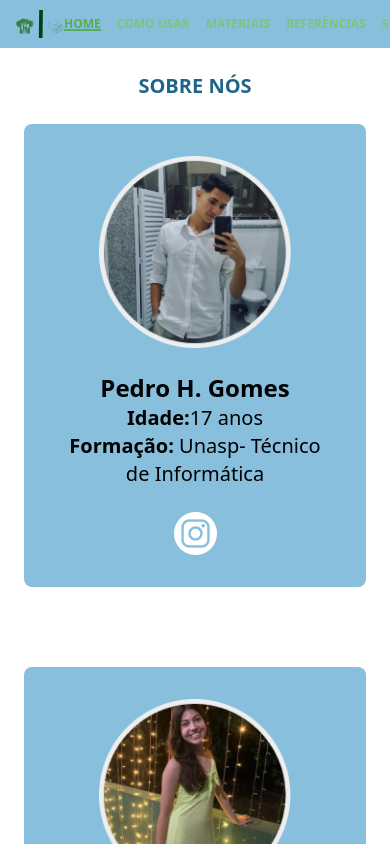
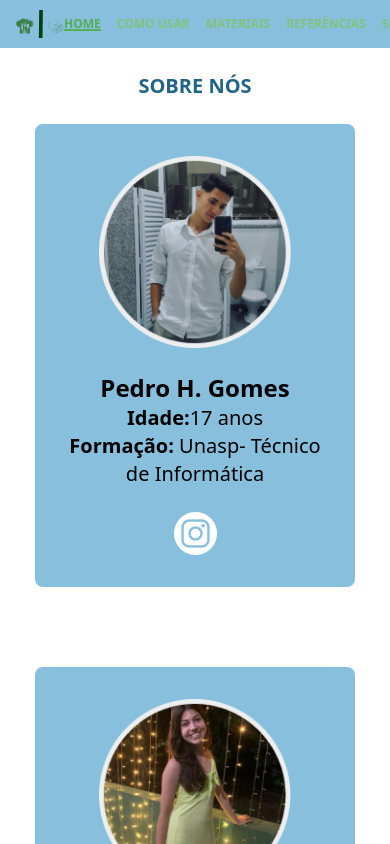
Before and after one commit to juliasouza18/integrantes-nutriscale, a React (Vite) app: page / in a window 390 px wide. Shown: the top 844 px of the page. Built offline with nearby package versions, Linux system fonts and the light colour scheme.

Commit message:
retangulos mobile

```diff
--- a/src/components/Integrantes.jsx
+++ b/src/components/Integrantes.jsx
@@ -3,10 +3,11 @@ import React from 'react'
 export default function Integrantes() {
   return (
     <div>
-      <section className='flex flex-col items-center justify-center p-6 text-center'>
-        <h1 className='uppercase text-center mt-4 pb-6 font-bold text-xl  text-sobre '>Sobre nós</h1>
+      <section className=' p-6 text-center '>
+        <h1 className='uppercase text-center mt-4 pb-6 font-bold text-xl md:text-3xl text-sobre '>Sobre nós</h1>
+        <div className='flex flex-col items-center justify-center md:flex-row md:gap-16'>
           <section>
-            <div className='w [345px] p-8 h-auto  flex flex-col justify-normal items-center bg-fundoHeader left-10 rounded-[8px] mt-10'>
+            <div className='w-80 md:w-96 p-8 h-auto  flex flex-col justify-normal items-center bg-fundoHeader left-10 rounded-[8px] mt-10 '>
               <img className=' w-48 h-48 ' src="/src/assets/pedro.png" alt="" />
               <p className='font-bold text-2xl pt-6 font-sans'>Pedro H. Gomes</p>
               <p className='text-xl'><span className='font-bold'>Idade:</span>17 anos</p>
@@ -17,7 +18,7 @@ export default function Integrantes() {
           </section>
 
           <section className='py-20'>
-            <div className='w [345px] p-8 h-auto  flex flex-col justify-normal items-center bg-fundoHeader left-10 rounded-[8px] mt-10'>
+            <div className='w-80 md:w-96 p-8 h-auto  flex flex-col justify-normal items-center bg-fundoHeader left-10 rounded-[8px] mt-10'>
               <img className=' w-48 h-48 ' src="/src/assets/judecosta 2.png" alt="" />
               <p className='font-bold text-2xl pt-6 font-sans'>Julia Schiavi</p>
               <p className='text-xl'><span className='font-bold'>Idade:</span>18 anos</p>
@@ -28,15 +29,16 @@ export default function Integrantes() {
           </section>
 
           <section>
-            <div className='w [345px] p-8 h-auto  flex flex-col justify-normal items-center bg-fundoHeader left-10 rounded-[8px] mt-10'>
+            <div className='w-80 md:w-96 p-8 h-auto  flex flex-col justify-normal items-center bg-fundoHeader left-10 rounded-[8px] mt-10'>
               <img className=' w-48 h-48 ' src="/src/assets/joao.png" alt="" />
               <p className='font-bold text-2xl pt-6 font-sans'>João Victor Martins</p>
               <p className='text-xl'><span className='font-bold'>Idade:</span>17 anos</p>
               <p className='text-xl'> <span className='font-bold'>Formação:</span> Unasp- Técnico de Informática</p>
-            <a className='pt-6 ' href="https://www.instagram.com/juh_schiavi18?igsh=ZnVzMHZ1dWc2am4x&utm_source=qr"> <img src="/src/assets/insta.png" alt="" /></a>
+              <a className='pt-6 ' href="https://www.instagram.com/jv.martins21?igsh=MW9hbmh0aDIzMHh2ZA=="> <img src="/src/assets/insta.png" alt="" /></a>
             </div>
 
           </section>
+        </div>
       </section>
     </div>
   )
```
Lines whose indentation alone changed are shown as unchanged.
